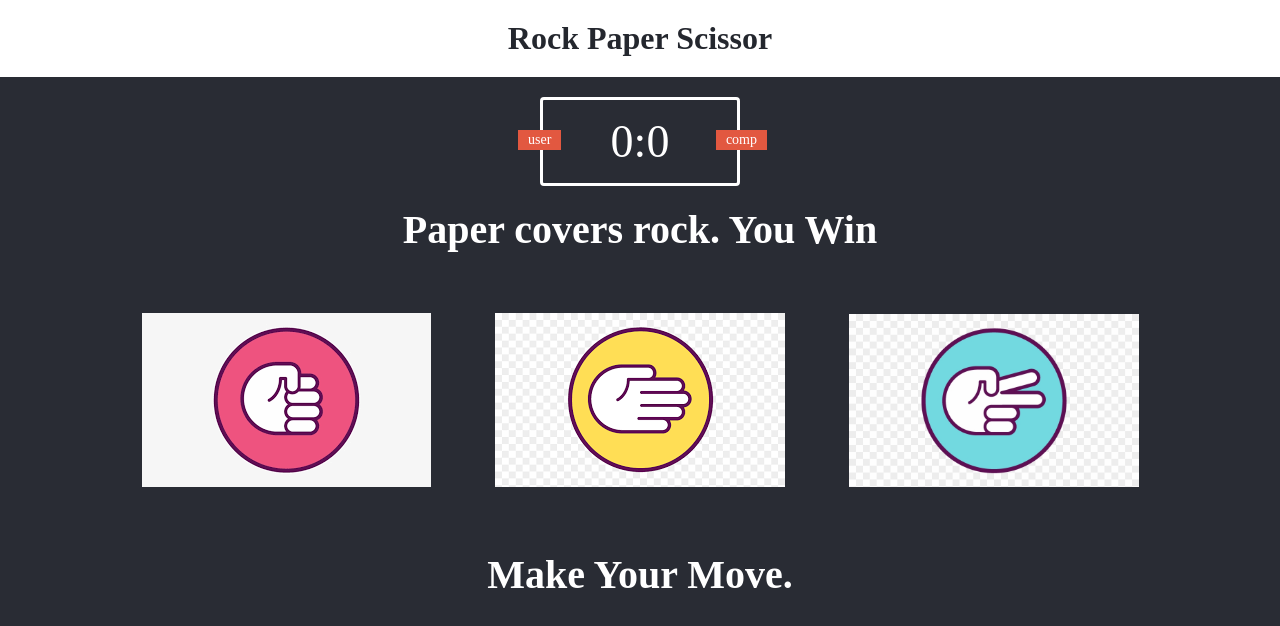
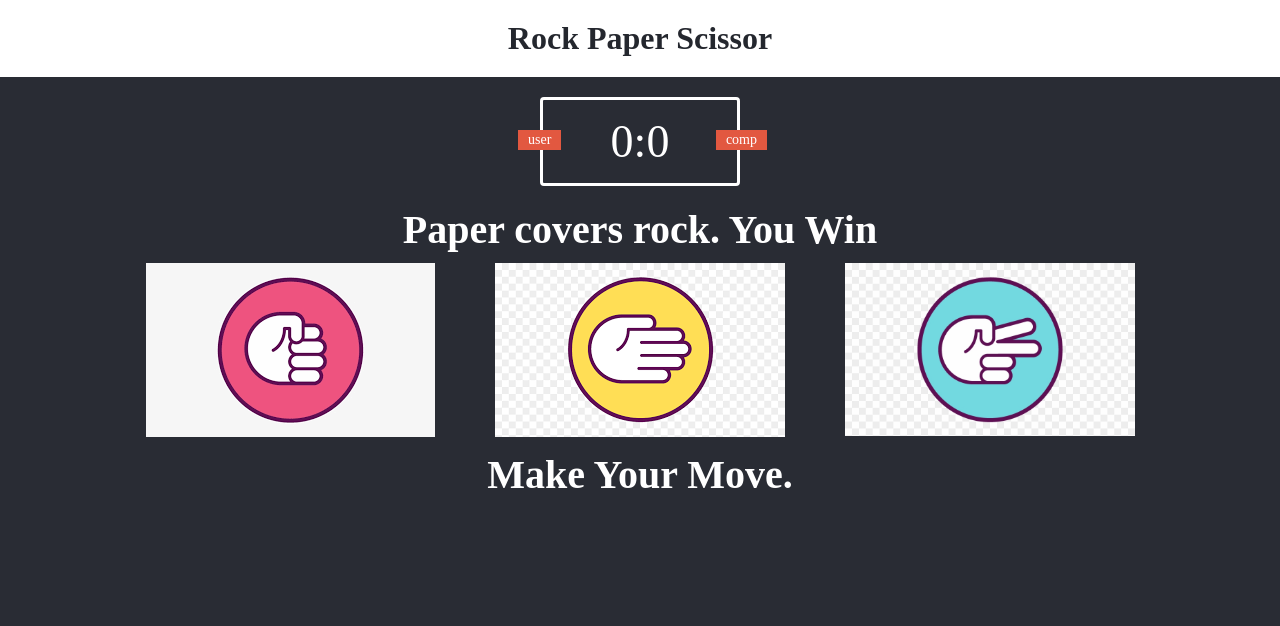
Before and after one commit to prateekmishra-0/rockpaperscissor, a plain HTML site: page index.html in a window 1280 px wide. Drawn offline with Linux system fonts and the light colour scheme.

Commit message:
Add files via upload

```diff
--- a/style.css
+++ b/style.css
@@ -64,8 +64,11 @@ header>h1{
 }
 
 .choices{
-  margin: 50px;
+  margin: auto;
   text-align: center;
+  display: flex;
+  flex-wrap: wrap;
+  justify-content: center;
 }
 
 .choice{
```
